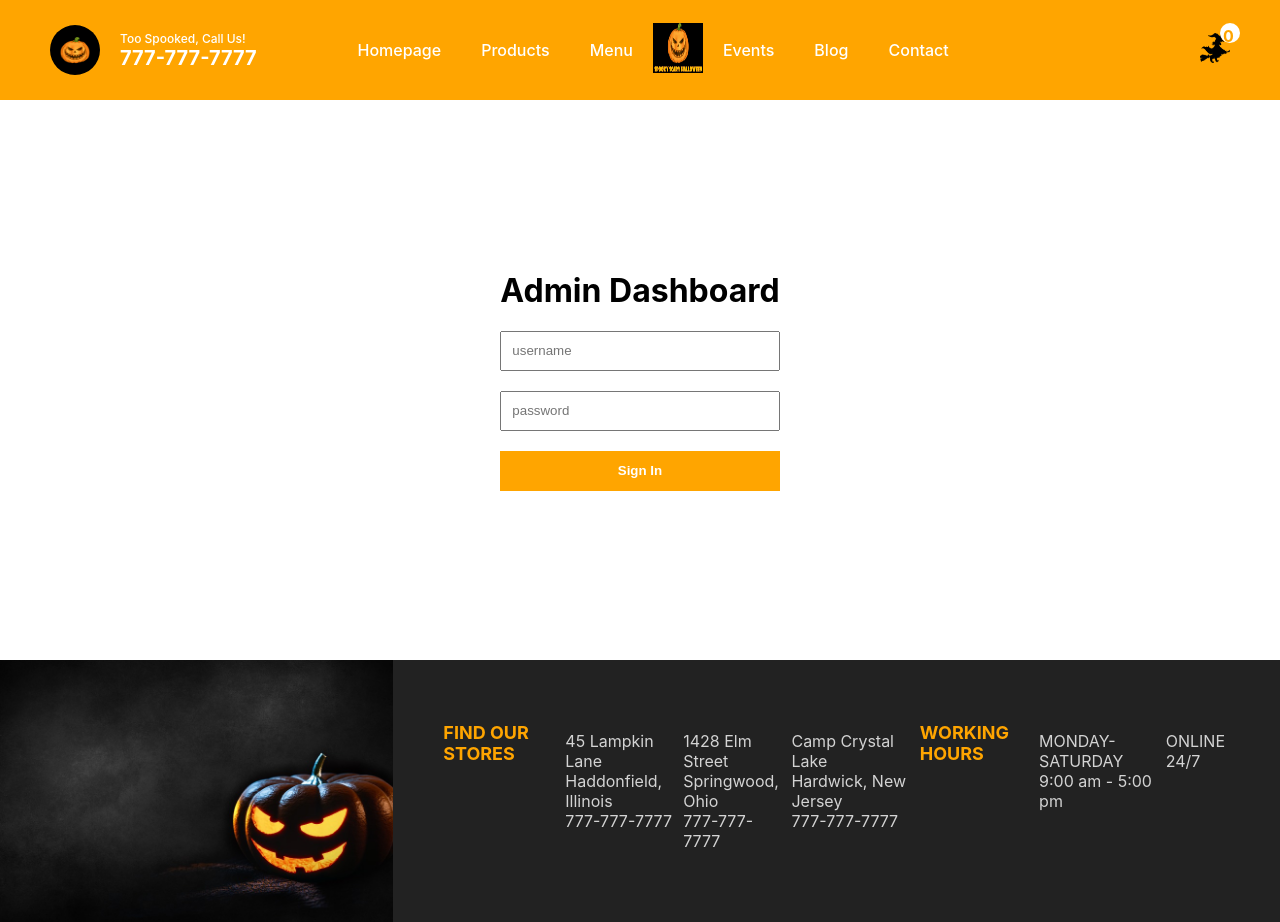
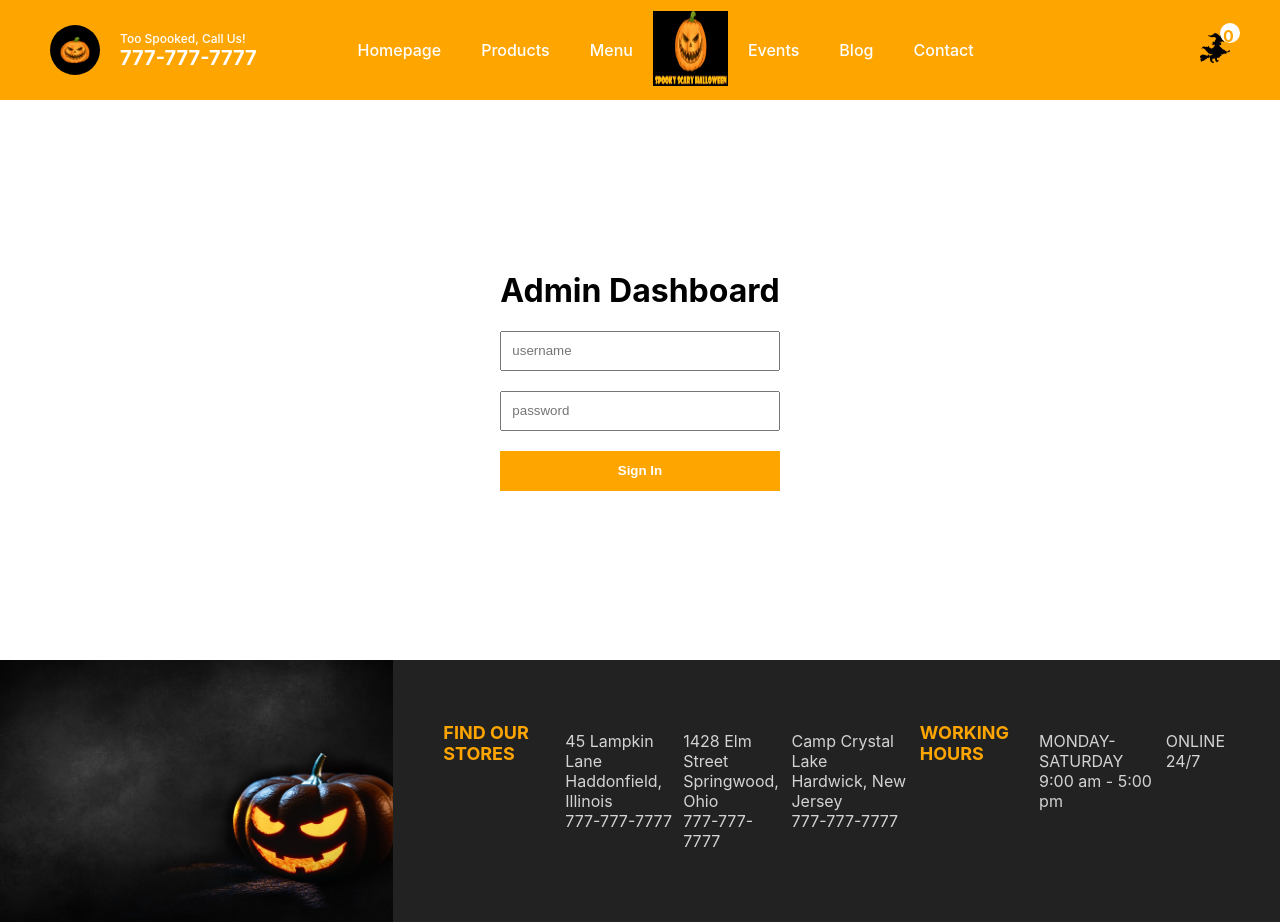
Before and after one commit to MGibson7/ecommhalloween, a Next.js app: page /admin/login in a window 1280 px wide. Built offline with nearby package versions, Linux system fonts and the light colour scheme.

Commit message:
updating logo size

```diff
--- a/components/Navbar.jsx
+++ b/components/Navbar.jsx
@@ -36,7 +36,7 @@ const Navbar = () =>{
                     <li className={styles.listItem}>Menu</li>
                     <Link href = "/" passHref>
                     <div className = {styles.siteTitle}>
-                    <Image src = "/img/logo.webp" alt ="contact" width ="50" height = "50"/>
+                    <Image src = "/img/logo.webp" alt ="contact" width ="75" height = "75"/>
 
                     </div>
 
--- a/styles/ProductList.module.css
+++ b/styles/ProductList.module.css
@@ -20,7 +20,7 @@
 }
 
 .wrapper img{
-    max-height: 100px;
+    max-height: 150px;
 }
 
 @media screen and (max-width: 480px){
```
